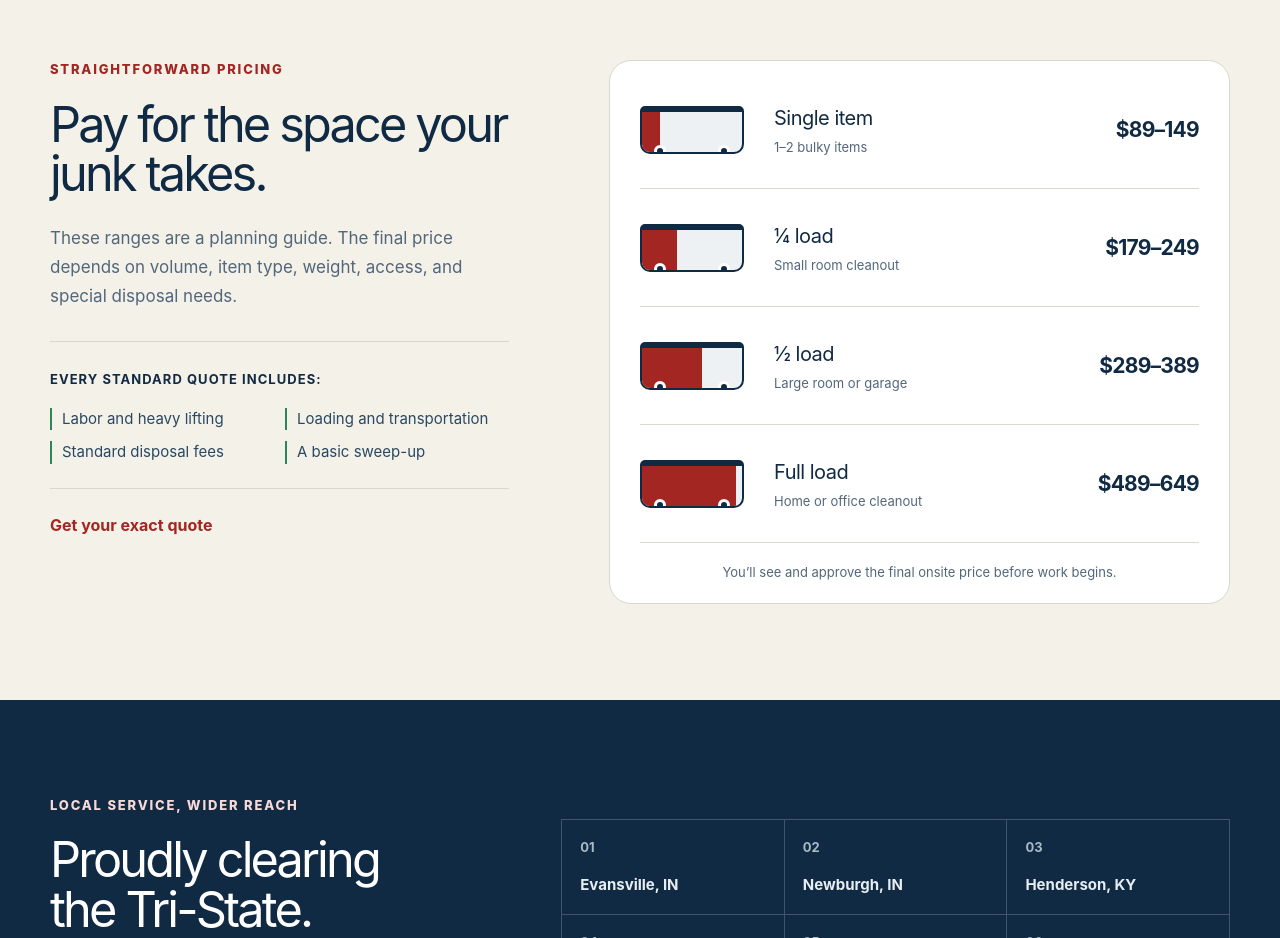
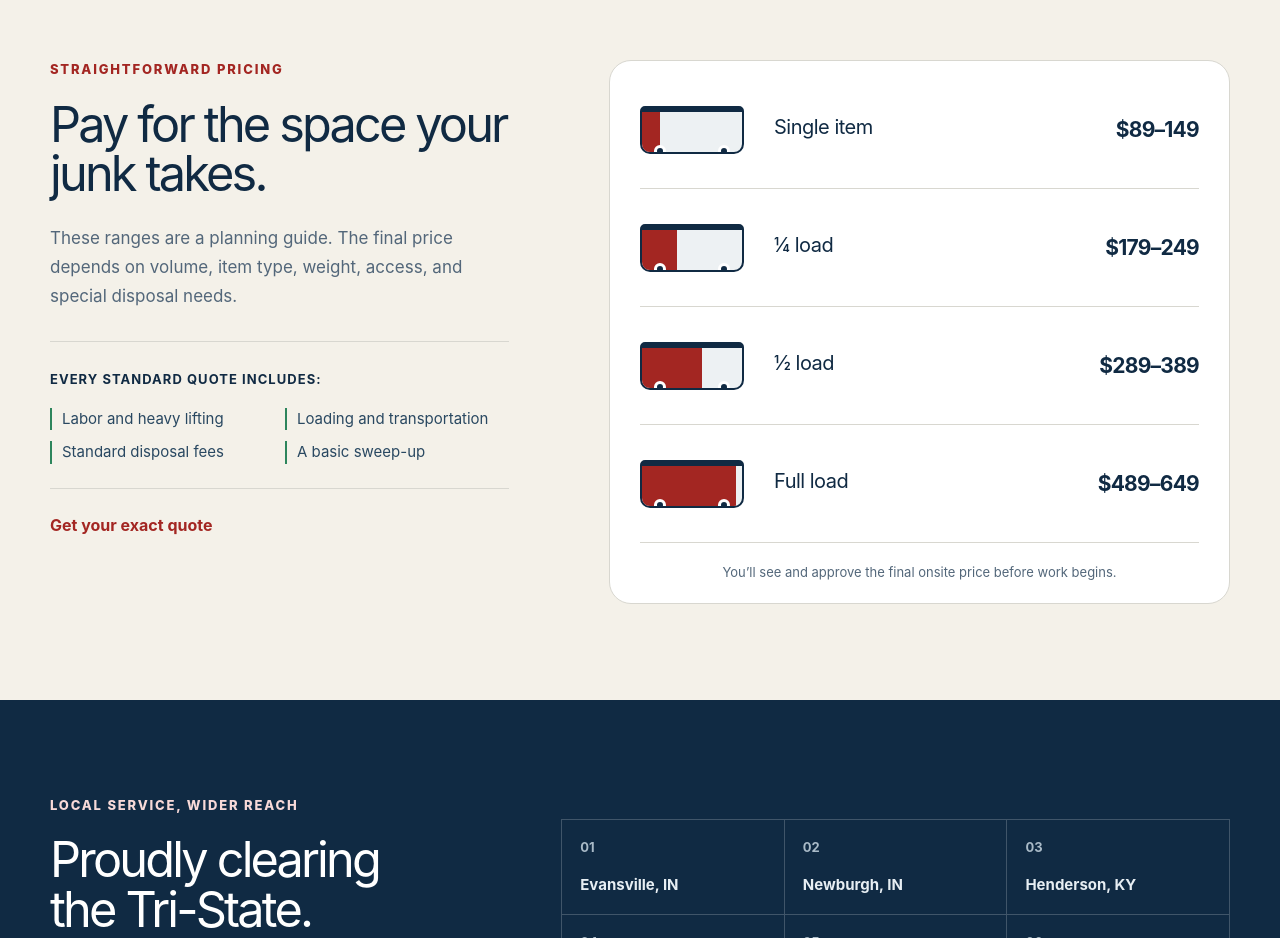
Before and after one commit to skinyanjui/usjr, a Next.js app: page / in a window 1280 px wide. Shown: the part 3700-4638 px from the top of the page. Built offline with nearby package versions, Linux system fonts and the light colour scheme.

Commit message:
Use shared pricing descriptions across website and MCP

```diff
--- a/app/pricing-data.ts
+++ b/app/pricing-data.ts
@@ -8,7 +8,7 @@ export const PUBLIC_PRICING = [
   {
     size: "single_item",
     label: "Single item",
-    description: "1–2 bulky items",
+    describes: "1–2 bulky items",
     low: 89,
     high: 149,
     fillClass: "load-visual--single",
@@ -16,7 +16,7 @@ export const PUBLIC_PRICING = [
   {
     size: "quarter_load",
     label: "¼ load",
-    description: "Small room cleanout",
+    describes: "Small room cleanout",
     low: 179,
     high: 249,
     fillClass: "load-visual--quarter",
@@ -24,7 +24,7 @@ export const PUBLIC_PRICING = [
   {
     size: "half_load",
     label: "½ load",
-    description: "Large room or garage",
+    describes: "Large room or garage",
     low: 289,
     high: 389,
     fillClass: "load-visual--half",
@@ -32,7 +32,7 @@ export const PUBLIC_PRICING = [
   {
     size: "full_load",
     label: "Full load",
-    description: "Home or office cleanout",
+    describes: "Home or office cleanout",
     low: 489,
     high: 649,
     fillClass: "load-visual--full",
@@ -40,7 +40,7 @@ export const PUBLIC_PRICING = [
 ] as const satisfies ReadonlyArray<{
   size: PublicLoadSize;
   label: string;
-  description: string;
+  describes: string;
   low: number;
   high: number;
   fillClass: string;
```
